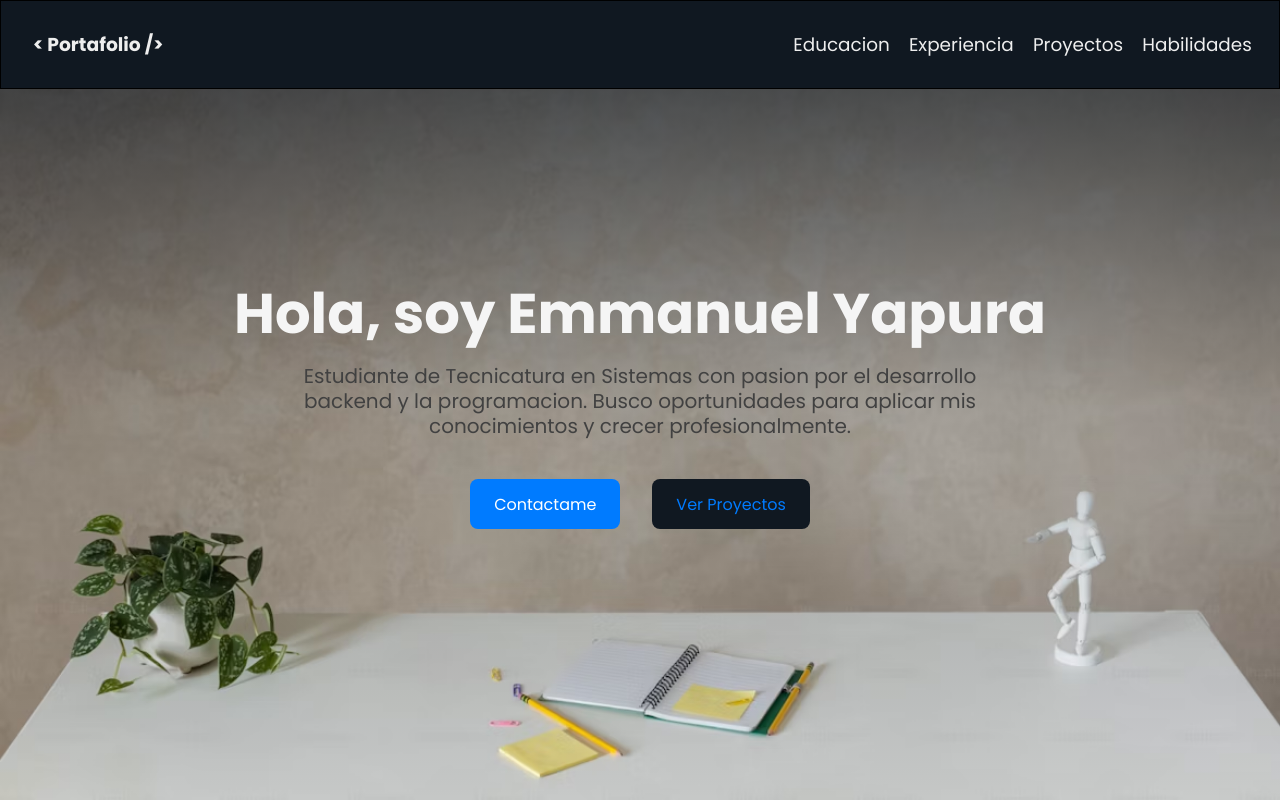
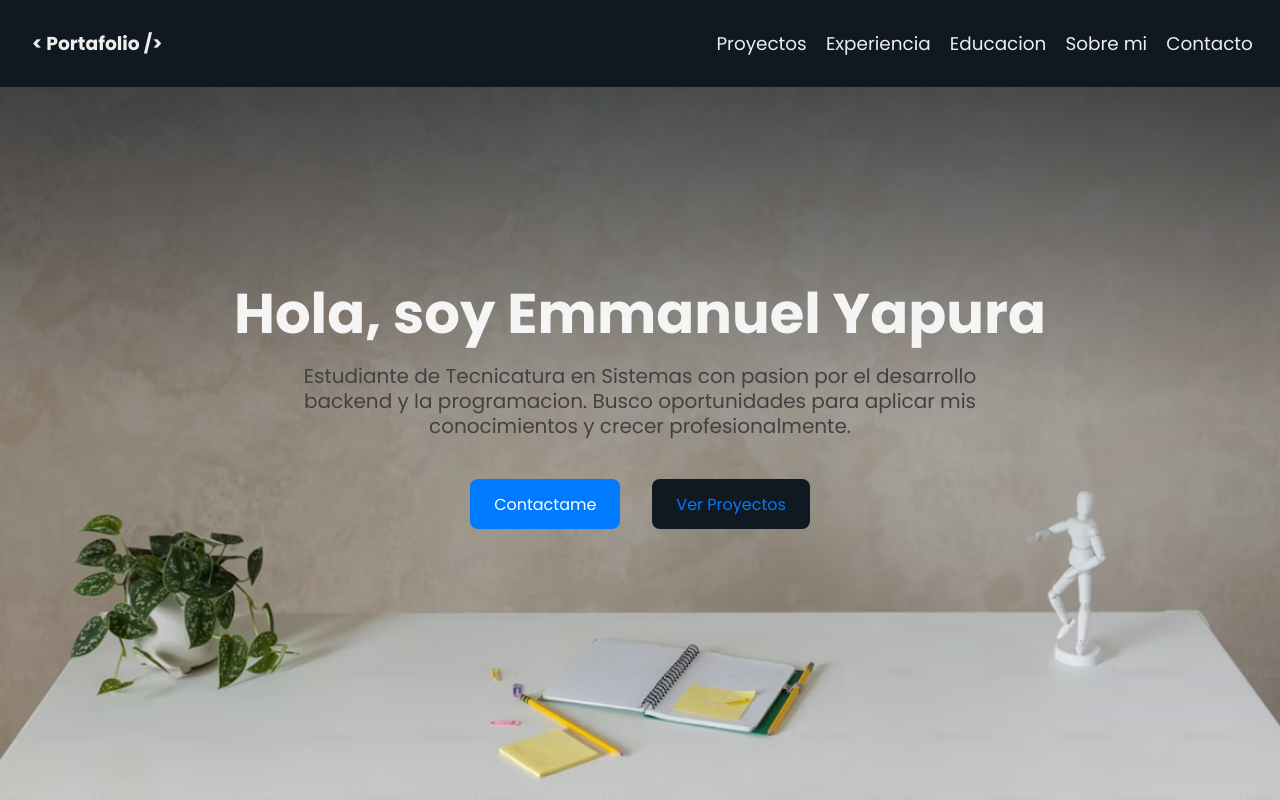
Before and after one commit to EmmanuelYapura/portafolio-vue, a Vue app: page / in a window 1280 px wide. Shown: the top 800 px of the page. Built offline with nearby package versions, Linux system fonts and the light colour scheme.

Commit message:
modifica componente NavBar

```diff
--- a/src/components/NavBar.vue
+++ b/src/components/NavBar.vue
@@ -16,10 +16,11 @@
 <script setup>
 import { ref } from 'vue';
 const navegacion = ref([
-    {id:1, nombre: "Educacion", enlace: "#educacion"},
+    {id:1, nombre: "Proyectos", enlace: "#proyectos"},
     {id:2, nombre: "Experiencia", enlace: "#experiencia"},
-    {id:3, nombre: "Proyectos", enlace: "#proyectos"},
-    {id:4, nombre: "Habilidades", enlace: "#habilidades"}
+    {id:3, nombre: "Educacion", enlace: "#educacion"},
+    {id:4, nombre: "Sobre mi", enlace: "#sobremi"},
+    {id:5, nombre: "Contacto", enlace: "#contacto"}
 ])
 </script>
 
@@ -61,7 +62,6 @@ li{
     display: flex;
     justify-content: space-between;
     align-items: center;
-    border: 1px solid black;
 }
 
 .navbar{
@@ -83,7 +83,7 @@ ul{
     }
 }
 
-@media (max-width: 545px) {
+@media (max-width: 768px) {
 
     header h3{
         padding-left: 0;
```
Lines whose indentation alone changed are shown as unchanged.
